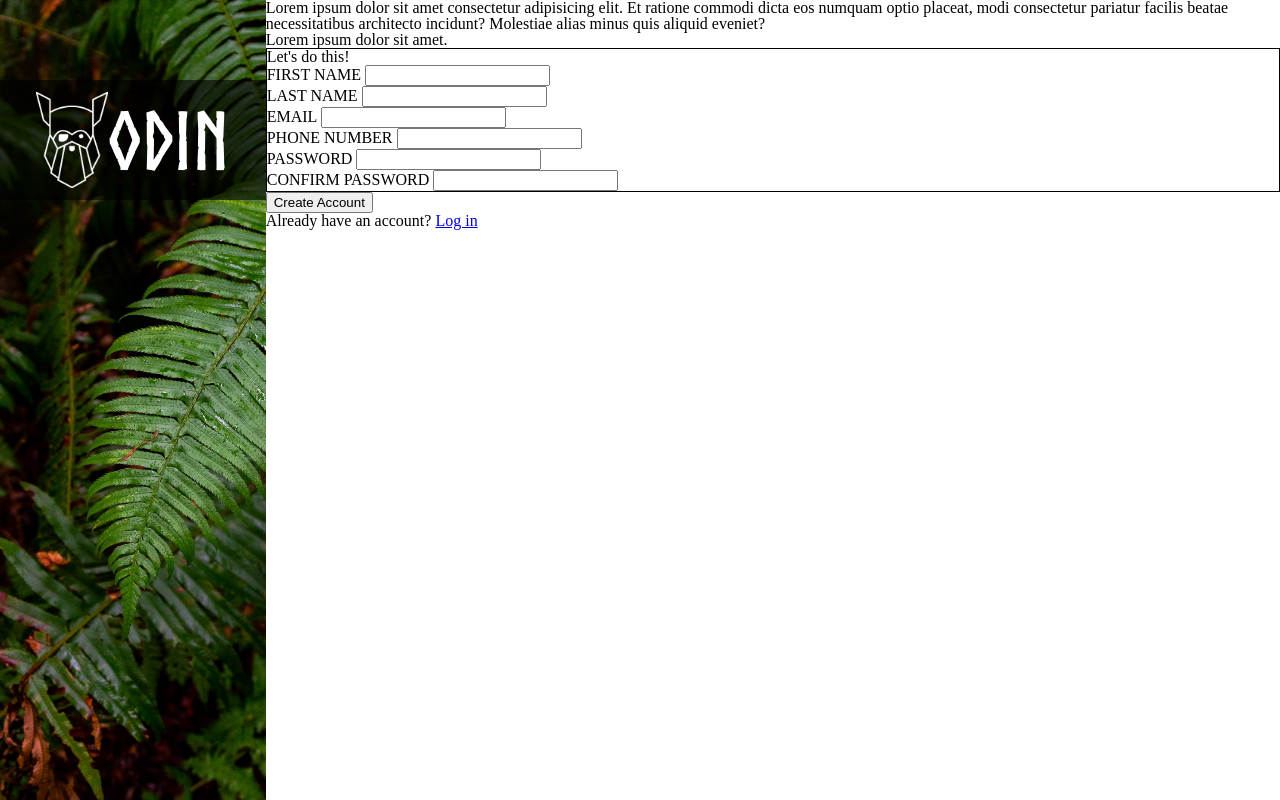
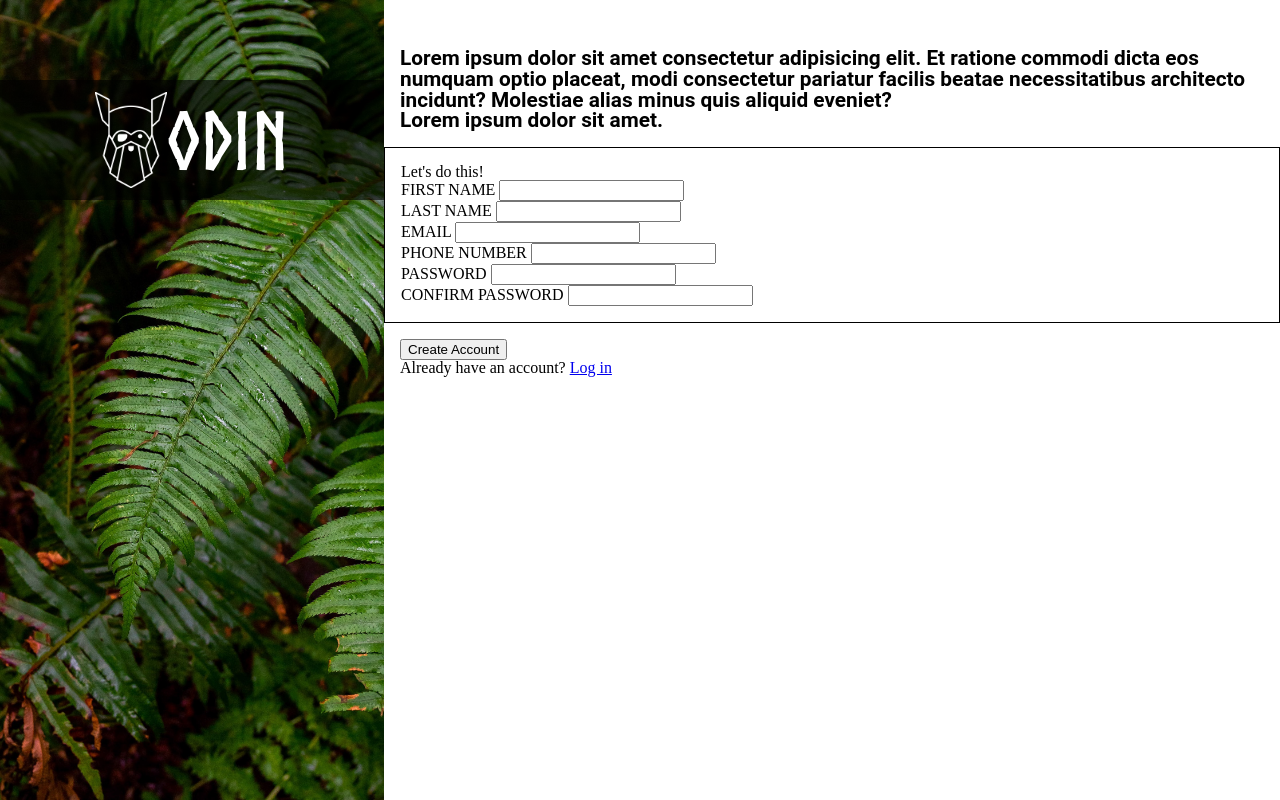
Before and after one commit to sevaaaDev/sign-up-form, a plain HTML site: page index.html in a window 1280 px wide. Drawn offline with Linux system fonts and the light colour scheme.

Commit message:
fix layout wrapping

```diff
--- a/style.css
+++ b/style.css
@@ -46,7 +46,6 @@ table {
 
 /* End CSS Reset */
 
-
 @font-face {
   font-family: 'NorseBold';
   src: url(font/Norse-Bold.otf) format('opentype');
@@ -57,10 +56,11 @@ table {
 body {
   display: flex;
   min-height: 100svh;
+  flex-wrap: wrap;
 }
 
 .img-container {
-  width: clamp(200px, 30%, 450px);
+  width: 30%;
   background-image: url(assets/halie-west-25xggax4bSA-unsplash.jpg);
   background-size: cover;
   background-repeat: no-repeat;
@@ -73,6 +73,18 @@ body {
   align-items: center;
   justify-content: center;
   margin: 5rem 0 0;
+}
+
+.form-container {
+  width: 70%;
+}
+
+.container {
+  padding: 1rem;
+}
+
+.infotext-container {
+  padding: 3rem 1rem 1rem;
 }
 
 /* === Form === */
@@ -94,3 +106,9 @@ h1 {
   color: white;
   font-size: 5rem;
 }
+
+.infotext-container p {
+  font-family: roboto, sans-serif;
+  font-weight: bold;
+  font-size: 1.3rem;
+}
```
